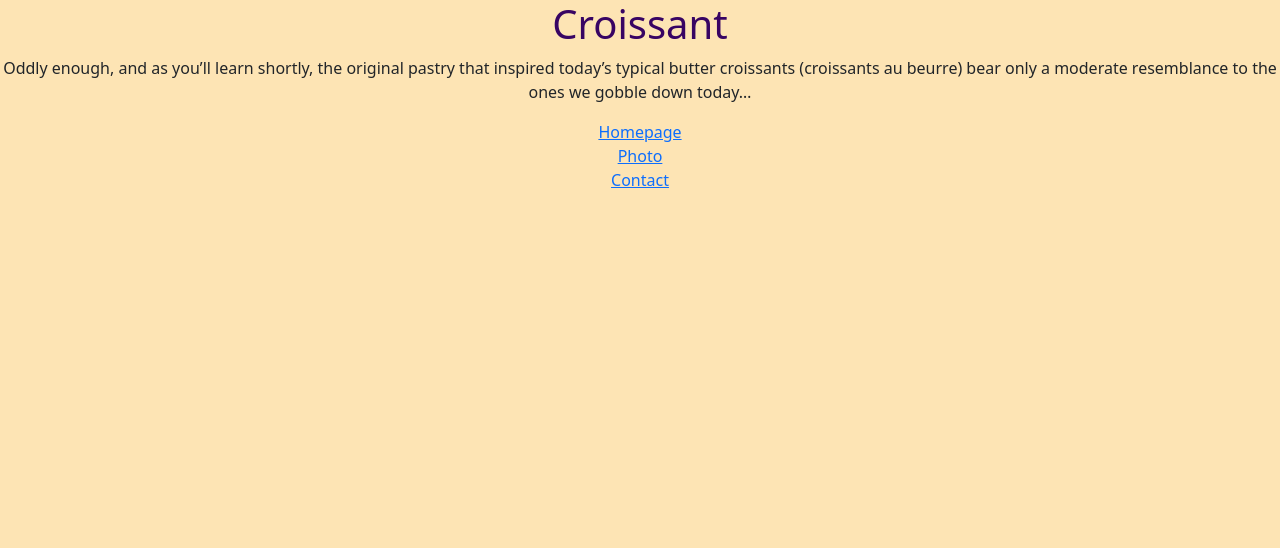
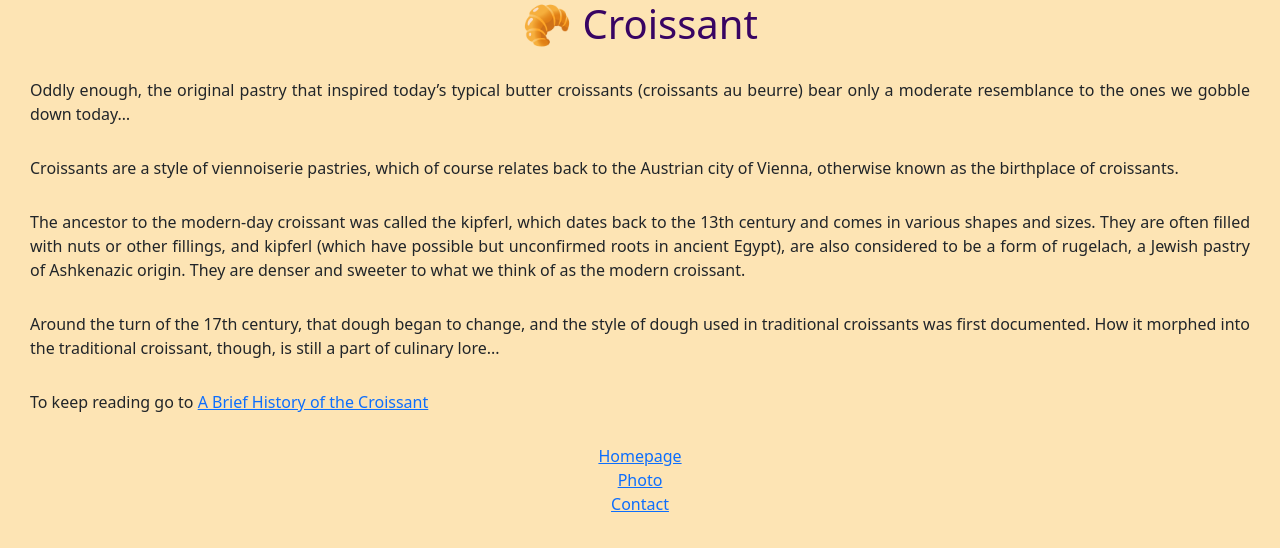
Before and after one commit to Nadlss/multiple-pages-static-website, a plain HTML site: page index.html in a window 1280 px wide. Drawn offline with nearby package versions, Linux system fonts and the light colour scheme.

Commit message:
Added more information

```diff
--- a/css/styles.css
+++ b/css/styles.css
@@ -5,6 +5,11 @@ body {
 
 h1 {
   color:rgb(56, 4, 99);
+}
+
+p {
+  margin: 30px;
+  text-align: justify;
 }
 
 .container {
--- a/index.html
+++ b/index.html
@@ -15,11 +15,37 @@
     <title>About me</title>
   </head>
   <body>
-    <h1>Croissant</h1>
+    <h1>🥐 Croissant</h1>
     <p>
-      Oddly enough, and as you’ll learn shortly, the original pastry that
-      inspired today’s typical butter croissants (croissants au beurre) bear
-      only a moderate resemblance to the ones we gobble down today…
+      Oddly enough, the original pastry that inspired today’s typical butter
+      croissants (croissants au beurre) bear only a moderate resemblance to the
+      ones we gobble down today…
+    </p>
+    <p>
+      Croissants are a style of viennoiserie pastries, which of course relates
+      back to the Austrian city of Vienna, otherwise known as the birthplace of
+      croissants.
+    </p>
+    <p>
+      The ancestor to the modern-day croissant was called the kipferl, which
+      dates back to the 13th century and comes in various shapes and sizes. They
+      are often filled with nuts or other fillings, and kipferl (which have
+      possible but unconfirmed roots in ancient Egypt), are also considered to
+      be a form of rugelach, a Jewish pastry of Ashkenazic origin. They are
+      denser and sweeter to what we think of as the modern croissant.
+    </p>
+    <p>
+      Around the turn of the 17th century, that dough began to change, and the
+      style of dough used in traditional croissants was first documented. How it
+      morphed into the traditional croissant, though, is still a part of
+      culinary lore...
+    </p>
+    <p>
+      To keep reading go to
+      <a
+        href="https://altohartley.com/a-brief-history-of-the-croissant/#:~:text=Croissants%20are%20a%20style%20of,in%20various%20shapes%20and%20sizes."
+        >A Brief History of the Croissant</a
+      >
     </p>
     <container>
       <div><a href="/index.html">Homepage</a></div>
```
Also changed, not shown: contact.html (+4 -1 lines), photo.html (+7 -0 lines).
